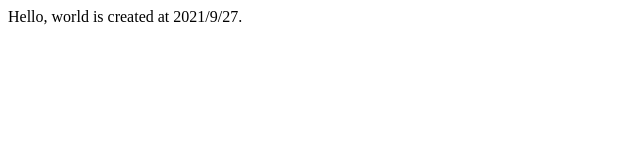
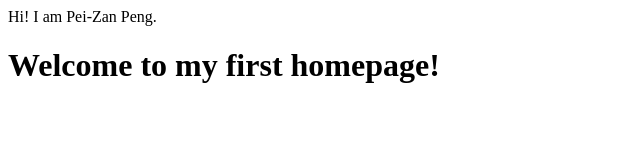
Before and after one commit to hahavincent/hahavincent.github.io, a plain HTML site: page index.html in a window 1280 px wide. Shown: the whole page, without its empty margins (0-640 px from the left). Drawn offline with Linux system fonts and the light colour scheme.

Commit message:
Update index.html

```diff
--- a/index.html
+++ b/index.html
@@ -1,4 +1,10 @@
-<!doctype htmi>
 <html>
-    Hello, world is created at 2021/9/27.
+    <head>
+        <title>Pei-Zan Peng's Homepage</title>
+    </head>
+
+    <body>
+        Hi! I am Pei-Zan Peng.
+        <h1>Welcome to my first homepage!</h1>
+    </body>
 </html>
```
